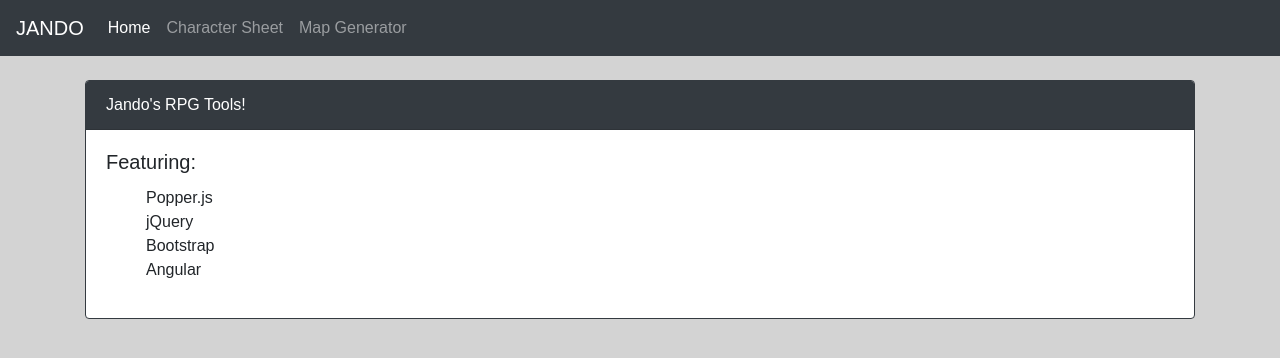
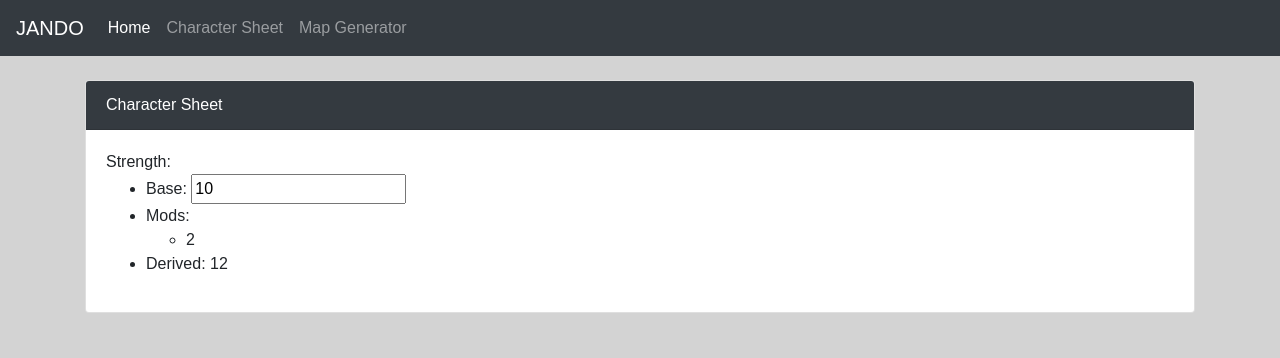
Before and after one commit to nick-codesatori/jando, an Angular app: page / in a window 1280 px wide. Shown: the top 358 px of the page. Built offline with nearby package versions, Linux system fonts and the light colour scheme.

Commit message:
working example

```diff
--- a/src/app/base/app.component.html
+++ b/src/app/base/app.component.html
@@ -1,20 +1,7 @@
 <app-customheader></app-customheader>
 <br />
 <div class="container">
-  <div class="card border-dark">
-    <div class="card-header bg-dark text-white">
-      {{ title }}
-    </div>
-    <div class="card-body">
-      <h5 class="card-title">Featuring: </h5>
-      <div class="card-text">
-        <ul type="none">
-          <li>Popper.js</li>
-          <li>jQuery</li>
-          <li>Bootstrap</li>
-          <li>Angular</li>
-        </ul>
-      </div>
-    </div>
-  </div>
+
+  <app-charsheet></app-charsheet>
+
 </div>
--- a/src/app/classes/rpgcharacter.ts
+++ b/src/app/classes/rpgcharacter.ts
@@ -1,3 +1,10 @@
 export class Rpgcharacter {
-
+    Strength_Base: number;
+    Strength_Mods: number[];
+    get Strength(): number {
+        return +this.Strength_Base + this.Strength_Mods.reduce(this.add, 0);
+    }
+    add(a, b) {
+        return a + b;
+    }
 }
--- a/src/app/components/charsheet/charsheet.component.html
+++ b/src/app/components/charsheet/charsheet.component.html
@@ -1,3 +1,21 @@
-<p>
-  charsheet works!
-</p>
+<div class="card">
+  <div class="card-header bg-dark text-white">Character Sheet</div>
+  <div class="card-body">
+    Strength:
+    <ul>
+      <li>Base:
+        <input [(ngModel)]="character.Strength_Base">
+      </li>
+      <li>
+        Mods:
+        <ul>
+          <li *ngFor="let mod of character.Strength_Mods">
+            {{mod}}
+          </li>
+        </ul>
+      </li>
+      <li>Derived: {{character.Strength}}</li>
+    </ul>
+
+  </div>
+</div>
--- a/src/app/components/charsheet/charsheet.component.ts
+++ b/src/app/components/charsheet/charsheet.component.ts
@@ -1,4 +1,5 @@
 import { Component, OnInit } from '@angular/core';
+import { Rpgcharacter } from '../../classes/rpgcharacter';
 
 @Component({
   selector: 'app-charsheet',
@@ -6,8 +7,13 @@ import { Component, OnInit } from '@angular/core';
   styleUrls: ['./charsheet.component.css']
 })
 export class CharsheetComponent implements OnInit {
+  public character: Rpgcharacter;
 
-  constructor() { }
+  constructor() {
+    this.character = new Rpgcharacter();
+    this.character.Strength_Base = 10;
+    this.character.Strength_Mods = [2];
+  }
 
   ngOnInit() {
   }
```
